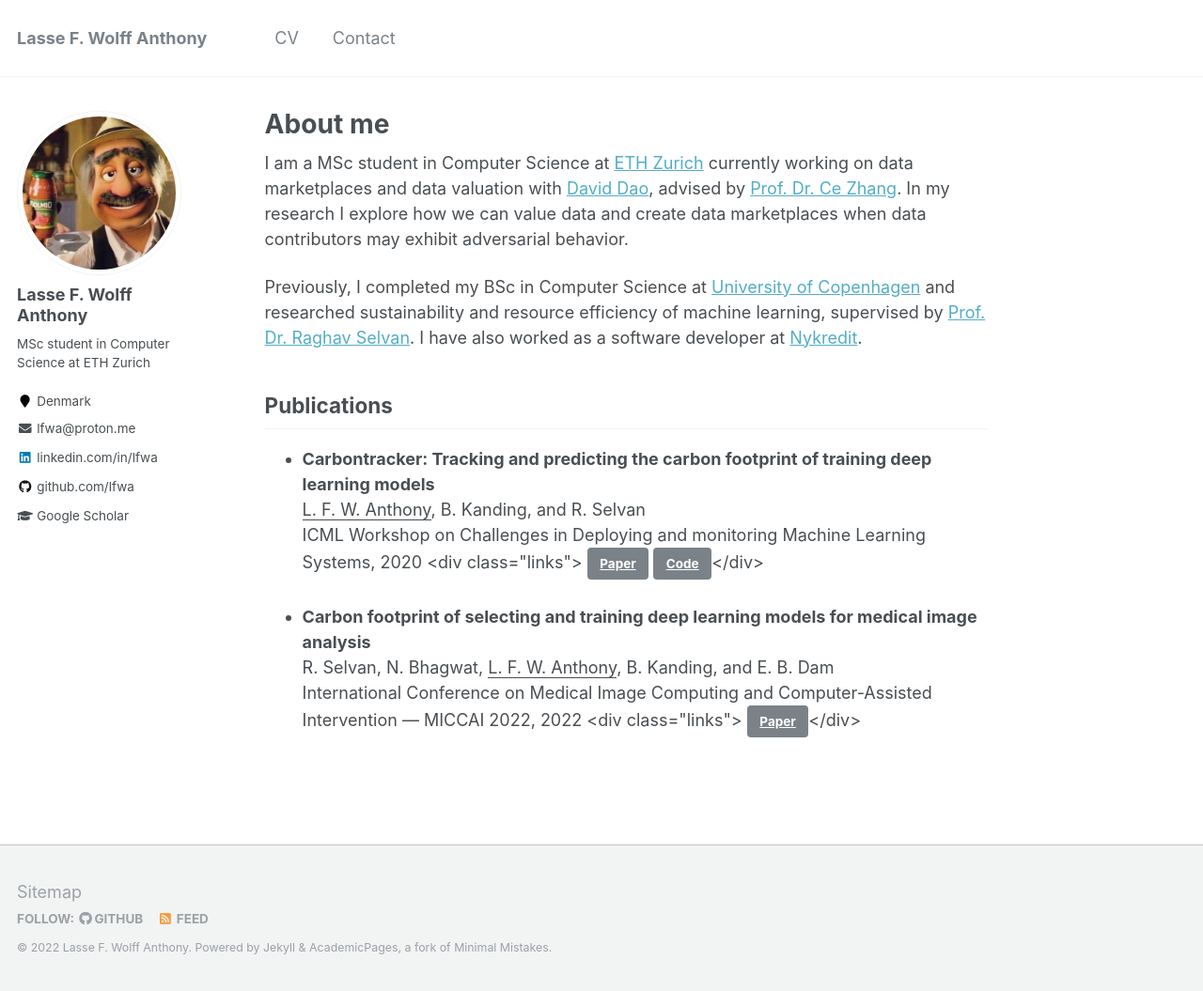
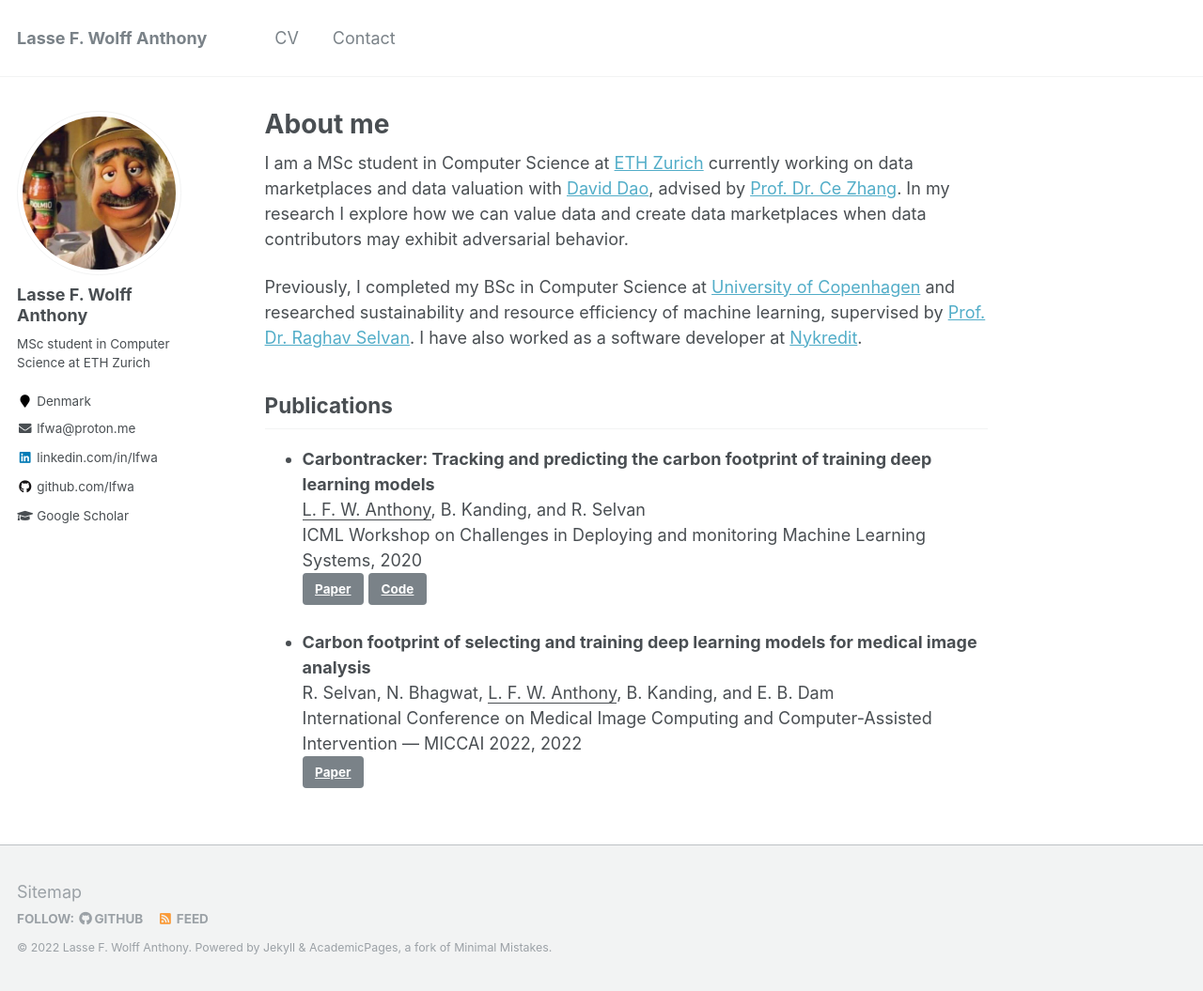
Before and after one commit to lfwa/lfwa.github.io, a Jekyll site: the page built from _pages/about.md, in a window 1280 px wide and 1055 px high. Shown: the whole window at 94% size. Built offline with Jekyll 4.4.1, drawn with Linux system fonts in a browser that asks for light colours.

```diff
--- a/_pages/about.md
+++ b/_pages/about.md
@@ -22,8 +22,10 @@ Selvan](https://raghavian.github.io/). I have also worked as a software develope
 ## Publications
 * **Carbontracker: Tracking and predicting the carbon footprint of training deep learning models**\
 <ins>L. F. W. Anthony</ins>, B. Kanding, and R. Selvan\
-ICML Workshop on Challenges in Deploying and monitoring Machine Learning Systems, 2020 <div class="links"> <a href="https://arxiv.org/abs/2007.03051" class="btn btn-sm z-depth-0" role="button" target="_blank" rel="noopener noreferrer">Paper</a> <a href="https://github.com/lfwa/carbontracker" class="btn btn-sm z-depth-0" role="button" target="_blank" rel="noopener noreferrer">Code</a></div>
+ICML Workshop on Challenges in Deploying and monitoring Machine Learning Systems, 2020\
+<a href="https://arxiv.org/abs/2007.03051" class="btn btn-sm z-depth-0" role="button" target="_blank" rel="noopener noreferrer">Paper</a> <a href="https://github.com/lfwa/carbontracker" class="btn btn-sm z-depth-0" role="button" target="_blank" rel="noopener noreferrer">Code</a>
 
 * **Carbon footprint of selecting and training deep learning models for medical image analysis**\
 R. Selvan, N. Bhagwat, <ins>L. F. W. Anthony</ins>, B. Kanding, and E. B. Dam\
-International Conference on Medical Image Computing and Computer-Assisted Intervention &mdash; MICCAI 2022, 2022 <div class="links"> <a href="https://arxiv.org/abs/2203.02202" class="btn btn-sm z-depth-0" role="button" target="_blank" rel="noopener noreferrer">Paper</a></div>
+International Conference on Medical Image Computing and Computer-Assisted Intervention &mdash; MICCAI 2022, 2022\
+<a href="https://arxiv.org/abs/2203.02202" class="btn btn-sm z-depth-0" role="button" target="_blank" rel="noopener noreferrer">Paper</a>
```
Also changed, not shown: 2 other files.
